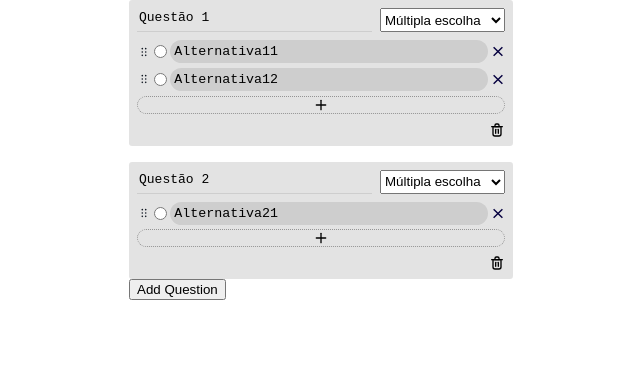
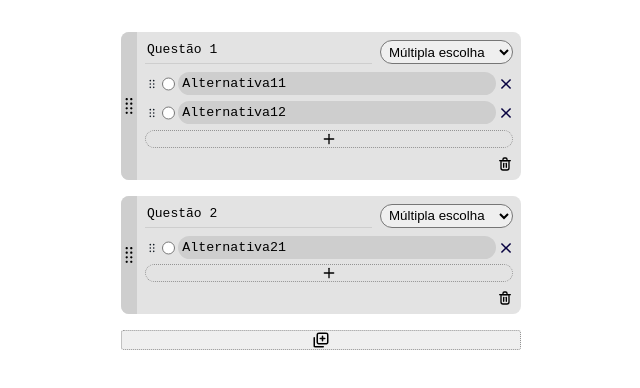
Before and after one commit to switq/ur-test, a React (Create React App) app: page / in a window 1280 px wide. Shown: the top 388 px of the page, without its empty margins (319-959 px from the left). Built offline with nearby package versions, Linux system fonts and the light colour scheme.

Commit message:
estilização 3

```diff
--- a/src/components/Alternative/Alternative.module.scss
+++ b/src/components/Alternative/Alternative.module.scss
@@ -32,7 +32,7 @@
 }
 
 .close {
-    height: auto;
+    height: 24px;
     width: 16px;
     background-image: url(./../../assets/img/close-svgrepo-com.svg);
     background-repeat: no-repeat;
--- a/src/components/Question/Question.module.scss
+++ b/src/components/Question/Question.module.scss
@@ -1,16 +1,12 @@
 @import url(../common/colors/palete.scss);
 
 .question {
-
     width: 100%;
-    background-color: var(--gray001);
-    padding: 0.5em;
-    border-radius: 0.2em;
     width: 24em;
     display: flex;
     flex-direction: column;
     gap: 0.5em;
-
+    padding: 0.5em;
 }
 
 .topWrapper {
@@ -47,3 +43,34 @@
     cursor: pointer;
     align-self: flex-end;
 }
+
+.drag {
+    height: 112;
+    width: 16px;
+    background-image: url(./../../assets/img/drag-handle-vertical-svgrepo-com.svg);
+    background-repeat: no-repeat;
+    background-size: contain;
+    background-position: center;
+    cursor: grab;
+    border-radius: 1em;
+    background-color: var(--gray002);
+    // margin: -0.2em 0;
+    border-radius: 0.5em 0em 0em 0.5em;
+}
+
+.questionWrapper {
+    background-color: var(--gray001);
+    display: flex;
+    // padding-right: 0.5em;
+    padding-left: 0em;
+    border-radius: 0.5em;
+}
+
+.select {
+    border-radius: 1em;
+    padding: 0 0.3em;
+}
+
+.select:focus {
+    outline: none;
+}
--- a/src/components/Question/index.tsx
+++ b/src/components/Question/index.tsx
@@ -45,6 +45,8 @@ function Question({question, setQuestions}: props) {
     }
 
     return (
+        <div className={style.questionWrapper}>
+            <span className={style.drag}></span>
             <div className={style.question}>
                 <div className={style.topWrapper}>
                     <textarea
@@ -59,10 +61,12 @@ function Question({question, setQuestions}: props) {
 
                     <select
                         onChange={e => editType(question.id, e.target.value)}
+                        className={style.select}
                     >
                         <option value="radio">Múltipla escolha</option>
                         <option value="checkbox">Caixa de seleção</option>
                     </select>
+
                 </div>
 
                 <AlternativeList
@@ -72,8 +76,9 @@ function Question({question, setQuestions}: props) {
                     setQuestions={setQuestions}
                 />
                 <span onClick={e => deleteQuestion(question.id)} className={style.delete}></span>
+            </div>
+        </div>
 
-       </div>
     )
 }
 
--- a/src/components/QuestionList/QuestionList.module.scss
+++ b/src/components/QuestionList/QuestionList.module.scss
@@ -5,11 +5,14 @@
 }
 
 .addQuestion {
-    height: 16px;
-    width: 16px;
-    background-image: url(./../../assets/img/delete-svgrepo-com.svg);
+    height: 20px;
+    width: auto;
+    background-image: url(./../../assets/img/add-to-queue-svgrepo-com.svg);
     background-repeat: no-repeat;
-    background-size: cover;
+    background-size: contain;
     background-position: center;
     cursor: pointer;
+    border: dotted 1px var(--gray003);
+    padding: 0.5em;
+    border-radius: 0.2em;
 }
--- a/src/components/QuestionList/index.tsx
+++ b/src/components/QuestionList/index.tsx
@@ -121,15 +121,11 @@ function QuestionList({questions, setQuestions}: props) {
                                 </Draggable>
                             ))}
                             {provided.placeholder}
+                            <button onClick={addQuestion} className={style.addQuestion}></button>
                         </div>
                     )}
                 </Droppable>
             </DragDropContext>
-        <button
-            onClick={addQuestion}
-        >
-            Add Question
-            </button>
         </div>
 
     )
--- a/src/pages/App.module.scss
+++ b/src/pages/App.module.scss
@@ -2,4 +2,5 @@
     display: flex;
     flex-direction: column;
     align-items: center;
+    margin: 2em;
 }
```
Also changed, not shown: src/assets/img/drag-handle-horizontal-svgrepo-com.svg (added), src/assets/img/drag-handle-vertical-svgrepo-com.svg (added). Lines whose indentation alone changed are shown as unchanged.
